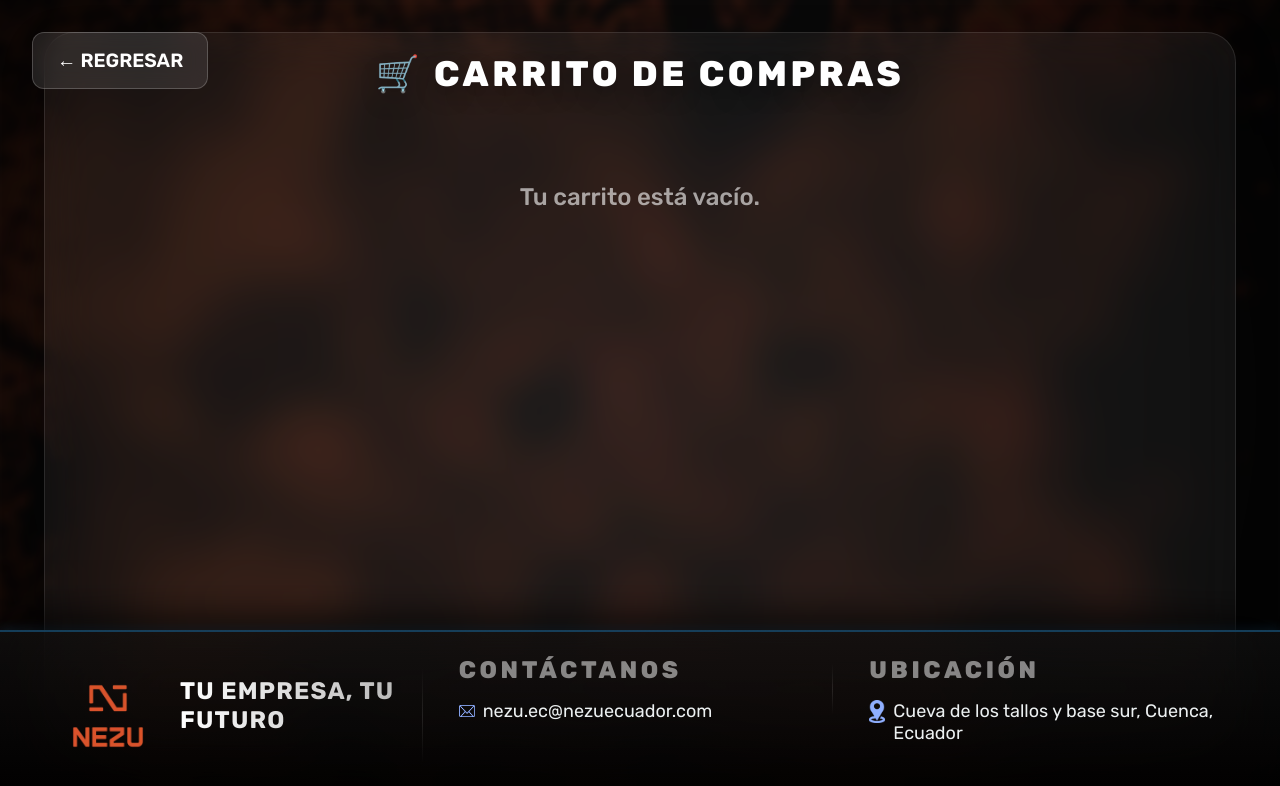
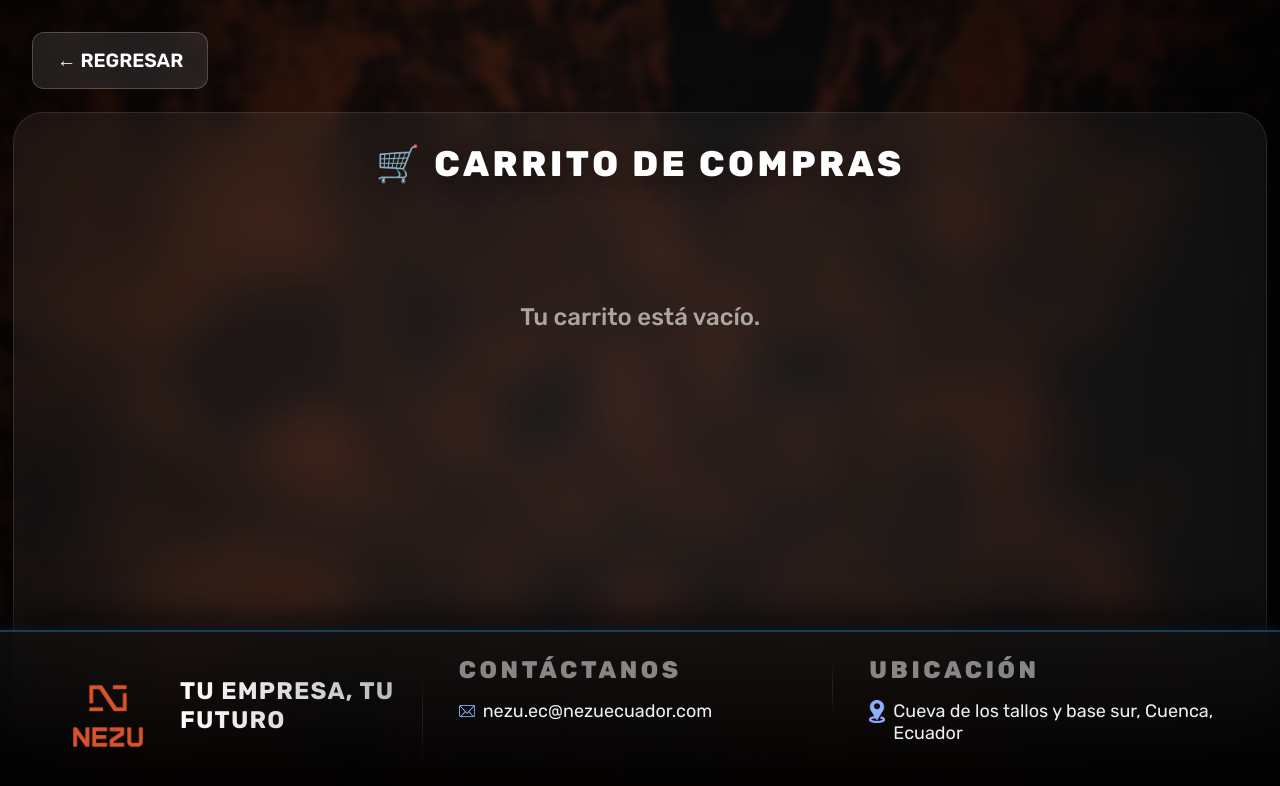
Before and after one commit to NezuSas/nezu-kiosk, a React (Vite) app: page /cart in a window 1280 px wide. Shown: the top 786 px of the page. Built offline with nearby package versions, Linux system fonts and the light colour scheme.

Commit message:
feat: core design parity across all screens (breathing room system)

```diff
--- a/src/pages/Cart/Cart.module.css
+++ b/src/pages/Cart/Cart.module.css
@@ -2,7 +2,7 @@
     width: 100%;
     height: 100vh;
     height: 100dvh;
-    padding: 2rem;
+    padding: 0;
     display: flex;
     flex-direction: column;
     align-items: center;
@@ -41,9 +41,10 @@
 
 .cartContainer {
     width: 98%;
-    max-width: 1200px;
-    height: 100%;
-    padding: 20px;
+    max-width: 1400px;
+    height: calc(100% - 150px);
+    margin-top: 7rem;
+    padding: 30px;
     background-color: rgba(255, 255, 255, 0.05);
     backdrop-filter: blur(25px);
     -webkit-backdrop-filter: blur(25px);
@@ -53,9 +54,12 @@
     display: flex;
     flex-direction: column;
     align-items: center;
+    justify-content: flex-start;
+    gap: 30px;
     position: relative;
     z-index: 3;
-    overflow: hidden;
+    overflow-y: auto;
+    overflow-x: hidden;
     animation: fadeInScale 0.8s cubic-bezier(0.22, 1, 0.36, 1) forwards;
 }
 
--- a/src/pages/DatafastInstructions/DatafastInstructions.module.css
+++ b/src/pages/DatafastInstructions/DatafastInstructions.module.css
@@ -2,11 +2,11 @@
     width: 100%;
     height: 100vh;
     height: 100dvh;
-    padding: 2rem;
+    padding: 0;
     display: flex;
     flex-direction: column;
     align-items: center;
-    justify-content: center;
+    justify-content: flex-start;
     position: relative;
     overflow: hidden;
     background-color: #000;
@@ -45,8 +45,10 @@
 }
 
 .instructionCard {
-    width: 90%;
+    width: 98%;
     max-width: 800px;
+    height: calc(100% - 150px);
+    margin-top: 7rem;
     padding: 5rem 3rem;
     background: rgba(255, 255, 255, 0.05);
     backdrop-filter: blur(25px);
@@ -57,6 +59,7 @@
     display: flex;
     flex-direction: column;
     align-items: center;
+    justify-content: center;
     position: relative;
     z-index: 3;
     animation: fadeInScale 0.8s cubic-bezier(0.22, 1, 0.36, 1) forwards;
--- a/src/pages/DatafastInstructions/DatafastInstructions.tsx
+++ b/src/pages/DatafastInstructions/DatafastInstructions.tsx
@@ -17,8 +17,15 @@ export const DatafastInstructions: React.FC = () => {
     return null;
   }
 
+  const handleGoBack = () => {
+    navigate(-1);
+  };
+
   return (
     <div className={styles.container}>
+      <button className={styles.backButton} onClick={handleGoBack}>
+        ← Regresar
+      </button>
       <div className={styles.instructionCard}>
         <img
           src="/images/logo_color.avif"
--- a/src/pages/Details/Details.module.css
+++ b/src/pages/Details/Details.module.css
@@ -3,7 +3,7 @@
     width: 100%;
     height: 100vh;
     height: 100dvh;
-    padding: 2rem;
+    padding: 0;
     display: flex;
     flex-direction: column;
     align-items: center;
@@ -42,9 +42,10 @@
 /* Contenedor de detalles */
 .detailContainer {
     width: 98%;
-    max-width: 1200px;
-    height: 100%;
-    padding: 25px;
+    max-width: 1400px;
+    height: calc(100% - 150px);
+    margin-top: 7rem;
+    padding: 30px;
     background-color: rgba(255, 255, 255, 0.05);
     backdrop-filter: blur(30px);
     -webkit-backdrop-filter: blur(30px);
@@ -54,9 +55,12 @@
     display: flex;
     flex-direction: column;
     align-items: center;
+    justify-content: flex-start;
+    gap: 30px;
     position: relative;
     z-index: 3;
-    overflow: hidden;
+    overflow-y: auto;
+    overflow-x: hidden;
     animation: fadeInSlide 0.8s cubic-bezier(0.22, 1, 0.36, 1) forwards;
 }
 
--- a/src/pages/Form/Form.module.css
+++ b/src/pages/Form/Form.module.css
@@ -2,11 +2,11 @@
     width: 100%;
     height: 100vh;
     height: 100dvh;
-    padding: 1.5rem;
+    padding: 0;
     display: flex;
     flex-direction: column;
     align-items: center;
-    justify-content: center;
+    justify-content: flex-start;
     position: relative;
     overflow: hidden;
     background-color: #000;
@@ -45,14 +45,15 @@
 }
 
 .formCard {
-    width: 100%;
-    max-width: 480px;
-    padding: 20px;
+    width: 98%;
+    max-width: 600px;
+    margin-top: 7rem;
+    padding: 40px;
     background: rgba(255, 255, 255, 0.05);
     backdrop-filter: blur(20px);
     -webkit-backdrop-filter: blur(20px);
     border: 1px solid rgba(255, 255, 255, 0.1);
-    border-radius: 24px;
+    border-radius: 34px;
     box-shadow: 0 15px 35px rgba(0, 0, 0, 0.5);
     position: relative;
     z-index: 3;
--- a/src/pages/Home/Home.module.css
+++ b/src/pages/Home/Home.module.css
@@ -5,7 +5,7 @@
     justify-content: center;
     height: 100vh;
     height: 100dvh;
-    padding: 2rem;
+    padding: 0;
     position: relative;
     overflow: hidden;
     background-color: #000;
--- a/src/pages/PaymentOptions/PaymentOptions.module.css
+++ b/src/pages/PaymentOptions/PaymentOptions.module.css
@@ -2,7 +2,7 @@
     width: 100%;
     height: 100vh;
     height: 100dvh;
-    padding: 2rem;
+    padding: 0;
     display: flex;
     flex-direction: column;
     align-items: center;
@@ -70,20 +70,26 @@
 }
 
 .userData {
-    width: 95%;
-    max-width: 500px;
-    padding: 2rem;
+    width: 98%;
+    max-width: 1400px;
+    height: calc(100% - 150px);
+    margin-top: 7rem;
+    padding: 3rem;
     background: rgba(255, 255, 255, 0.05);
     backdrop-filter: blur(25px);
     -webkit-backdrop-filter: blur(25px);
     border: 1px solid rgba(255, 255, 255, 0.1);
-    border-radius: 24px;
+    border-radius: 30px;
     box-shadow: 0 15px 35px rgba(0, 0, 0, 0.5);
     display: flex;
     flex-direction: column;
-    gap: 0.8rem;
+    align-items: center;
+    justify-content: flex-start;
+    gap: 30px;
     position: relative;
     z-index: 3;
+    overflow-y: auto;
+    overflow-x: hidden;
     animation: fadeInScale 0.8s cubic-bezier(0.22, 1, 0.36, 1) forwards;
 }
 
--- a/src/pages/PaymentOptions/PaymentOptions.tsx
+++ b/src/pages/PaymentOptions/PaymentOptions.tsx
@@ -24,12 +24,15 @@ export const PaymentOptions: React.FC = () => {
     return <p className={styles.error}>No se encontró una sesión activa.</p>;
   }
 
-  const handleContinue = () => {
-    navigate(`/thankyou?session=${sessionId}`);
+  const handleGoBack = () => {
+    navigate(-1);
   };
 
   return (
     <div className={styles.container}>
+      <button className={styles.backButton} onClick={handleGoBack}>
+        ← Regresar
+      </button>
       <h1 className={styles.title}>Opciones de Pago</h1>
 
       <div className={styles.userData}>
--- a/src/pages/ThankYouPage/ThankYouPage.module.css
+++ b/src/pages/ThankYouPage/ThankYouPage.module.css
@@ -2,13 +2,13 @@
     width: 100%;
     height: 100vh;
     height: 100dvh;
-    padding: 2rem;
+    padding: 0;
     display: flex;
     flex-direction: column;
     align-items: center;
-    justify-content: center;
+    justify-content: flex-start;
     position: relative;
-    overflow-y: auto;
+    overflow: hidden;
     background-color: #000;
 }
 
@@ -45,8 +45,10 @@
 }
 
 .thankYouCard {
-    width: 90%;
-    max-width: 600px;
+    width: 98%;
+    max-width: 800px;
+    height: calc(100% - 150px);
+    margin-top: 7rem;
     padding: 4rem 2rem;
     background: rgba(255, 255, 255, 0.05);
     backdrop-filter: blur(25px);
@@ -57,6 +59,7 @@
     display: flex;
     flex-direction: column;
     align-items: center;
+    justify-content: center;
     position: relative;
     z-index: 3;
     animation: fadeInScale 0.8s cubic-bezier(0.22, 1, 0.36, 1) forwards;
```
